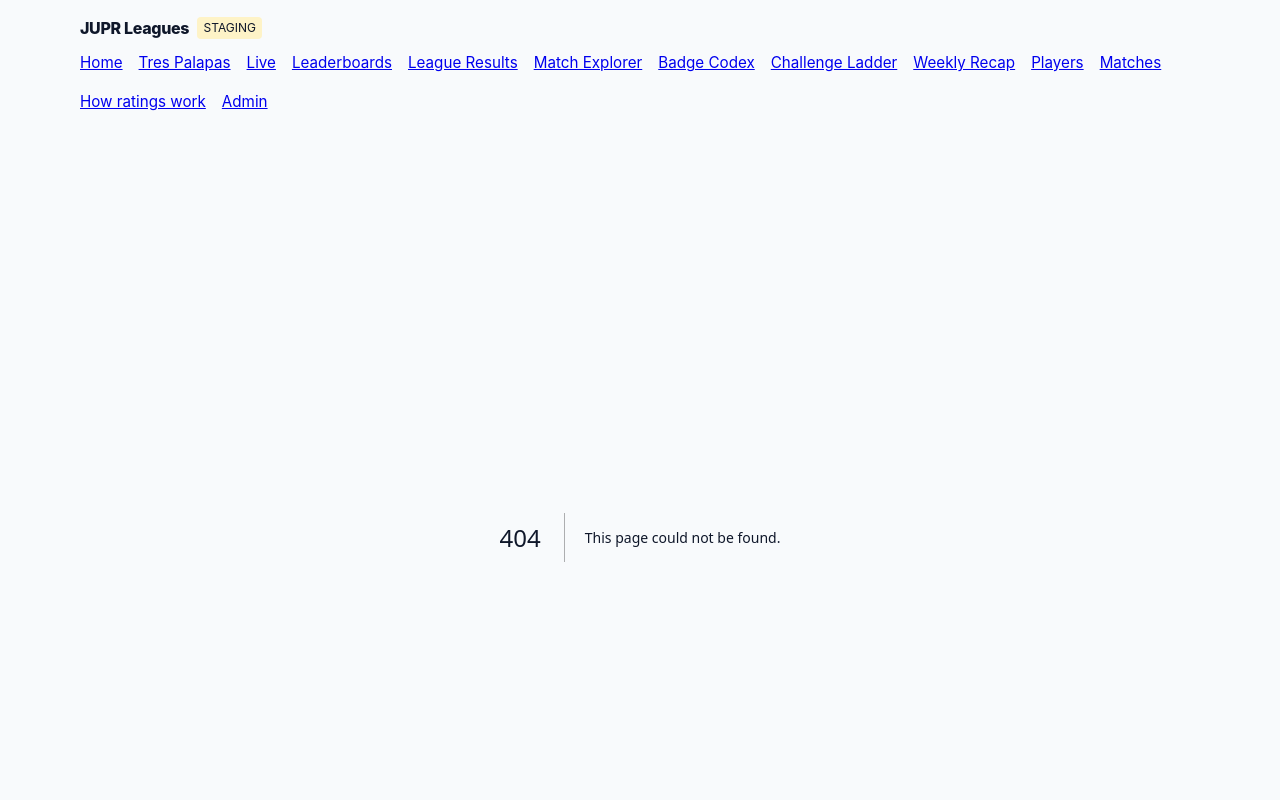
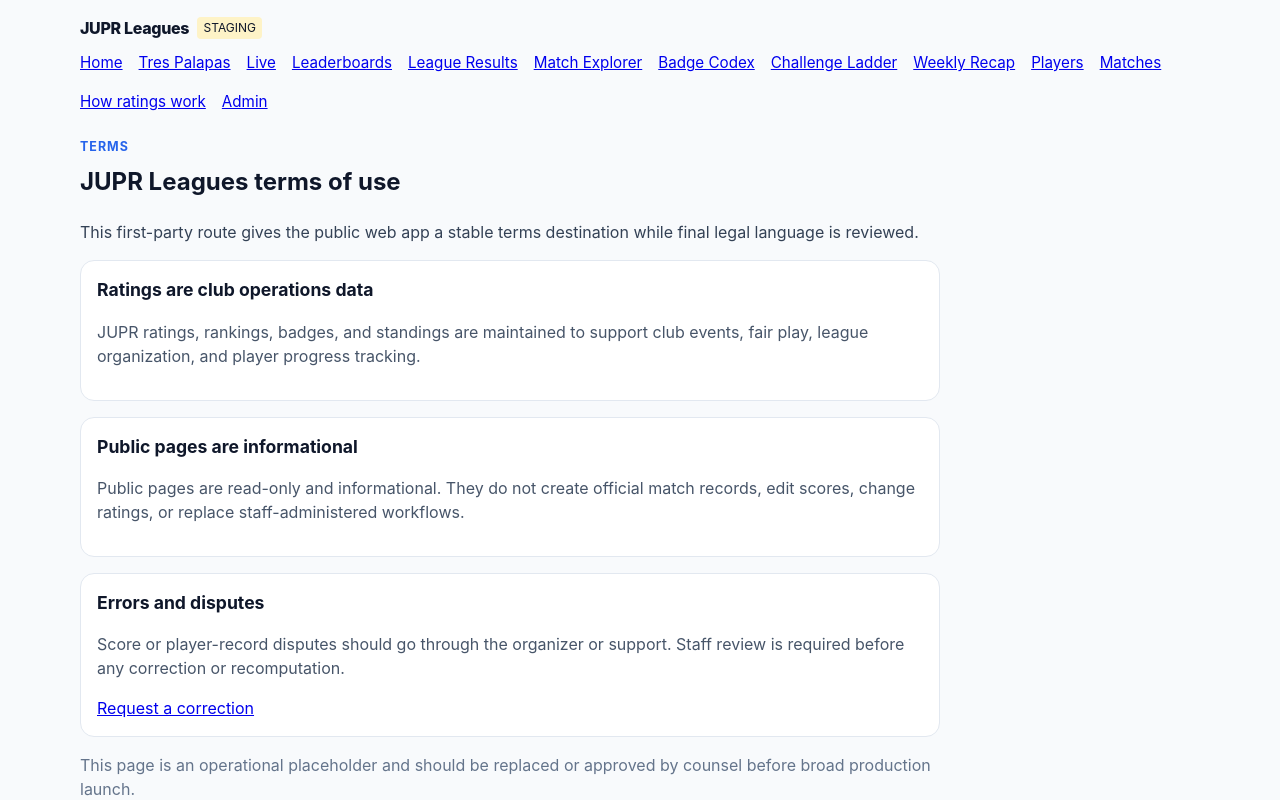
Before and after one commit to pickleballattrespalapas/JUPR, a Next.js app in the folder apps/web/: page /terms in a window 1280 px wide. Before the commit this address had no page. Shown: the top 800 px of the page. Built offline with nearby package versions, Linux system fonts and the light colour scheme.

Commit message:
Add public terms page

```diff
--- /dev/null
+++ b/apps/web/app/terms/page.tsx
@@ -0,0 +1,48 @@
+import Link from "next/link";
+
+const cardStyle = {
+  border: "1px solid #e2e8f0",
+  borderRadius: "14px",
+  padding: "1rem",
+  background: "white"
+};
+
+export default function TermsPage() {
+  return (
+    <section style={{ maxWidth: "860px" }}>
+      <p style={{ margin: "0 0 0.5rem", color: "#2563eb", fontWeight: 700, textTransform: "uppercase", letterSpacing: "0.08em", fontSize: "0.78rem" }}>
+        Terms
+      </p>
+      <h1 style={{ marginTop: 0 }}>JUPR Leagues terms of use</h1>
+      <p style={{ color: "#334155" }}>
+        This first-party route gives the public web app a stable terms destination while final legal language is reviewed.
+      </p>
+
+      <div style={{ display: "grid", gap: "1rem" }}>
+        <article style={cardStyle}>
+          <h2 style={{ marginTop: 0, fontSize: "1.1rem" }}>Ratings are club operations data</h2>
+          <p style={{ color: "#475569" }}>
+            JUPR ratings, rankings, badges, and standings are maintained to support club events, fair play, league organization, and player progress tracking.
+          </p>
+        </article>
+        <article style={cardStyle}>
+          <h2 style={{ marginTop: 0, fontSize: "1.1rem" }}>Public pages are informational</h2>
+          <p style={{ color: "#475569" }}>
+            Public pages are read-only and informational. They do not create official match records, edit scores, change ratings, or replace staff-administered workflows.
+          </p>
+        </article>
+        <article style={cardStyle}>
+          <h2 style={{ marginTop: 0, fontSize: "1.1rem" }}>Errors and disputes</h2>
+          <p style={{ color: "#475569" }}>
+            Score or player-record disputes should go through the organizer or support. Staff review is required before any correction or recomputation.
+          </p>
+          <Link href="/data-corrections">Request a correction</Link>
+        </article>
+      </div>
+
+      <p style={{ color: "#64748b", marginTop: "1rem" }}>
+        This page is an operational placeholder and should be replaced or approved by counsel before broad production launch.
+      </p>
+    </section>
+  );
+}
```
